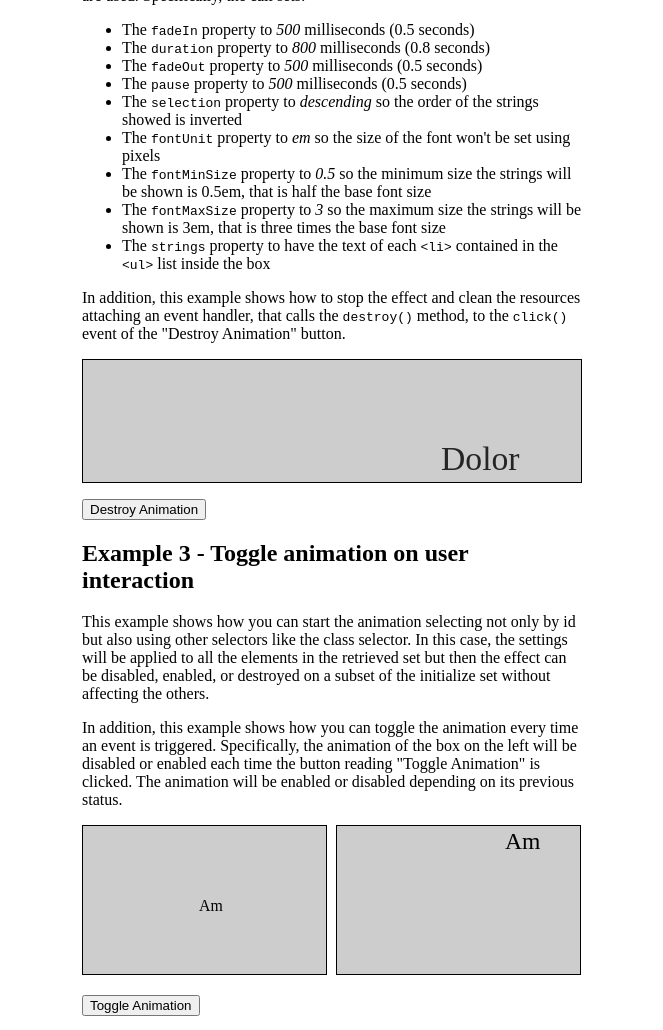
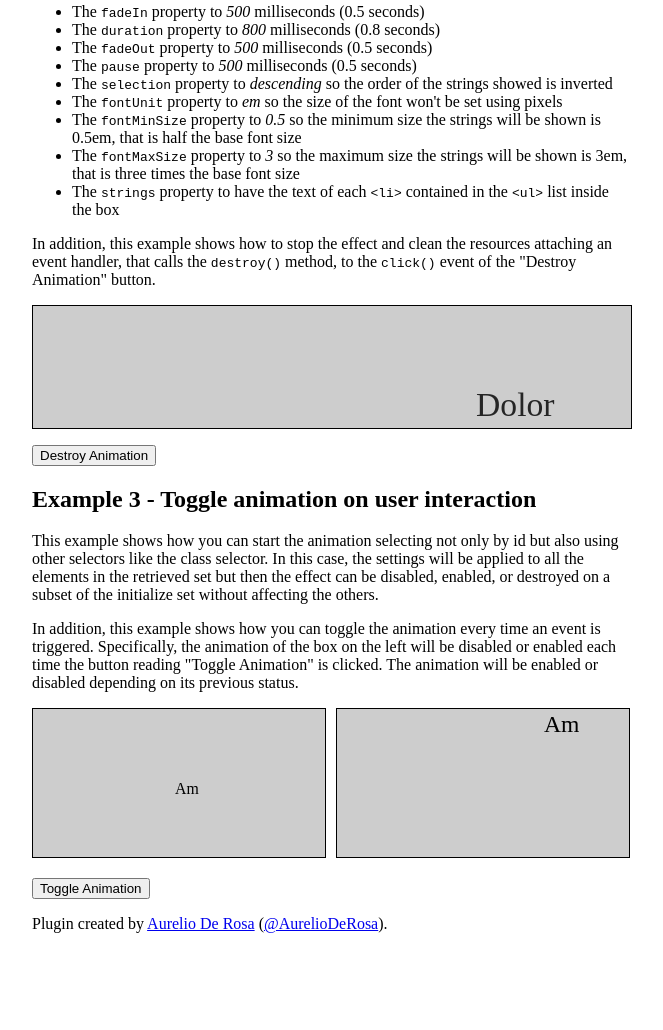
Before and after one commit to AurelioDeRosa/Audero-Flashing-Text, a website: page demo/index.html in a window 1280 px wide. Shown: the part 470-1500 px from the top of the page, without its empty margins (308-971 px from the left). After the commit the page ends 1419 px from the top, so only its background shows below. Drawn offline with nearby package versions, Linux system fonts and the light colour scheme.

Commit message:
Demo: Improved code

```diff
--- a/demo/index.html
+++ b/demo/index.html
@@ -1,32 +1,35 @@
 <!DOCTYPE html>
-<html xmlns="http://www.w3.org/1999/html">
+<html lang="en">
    <head>
       <title>Audero Flashing Text Demo - Created by Aurelio De Rosa</title>
       <meta charset="UTF-8" />
       <style>
-         * {
-            -webkit-box-sizing: border-box;
-            -moz-box-sizing: border-box;
+         *
+         {
             box-sizing: border-box;
          }
 
-         body {
-            width: 500px;
+         body
+         {
+            max-width: 600px;
             margin: 0 auto;
          }
 
-         h1 {
+         h1
+         {
             text-align: center;
          }
 
          .box,
-         .half-box {
+         .half-box
+         {
             background-color: #CDCDCD;
             border: 1px solid #000000;
             margin-bottom: 1em;
          }
 
-         .half-box {
+         .half-box
+         {
             display: inline-block;
             *display: inline;
             *zoom: 1;
@@ -34,50 +37,21 @@
             height: 150px;
          }
 
-         #box-3 {
+         #box-3
+         {
             margin-right: 1%;
          }
 
-         button {
+         button
+         {
             display: block;
             margin-bottom: 1em;
          }
       </style>
-      <script src="//ajax.googleapis.com/ajax/libs/jquery/1.10.2/jquery.min.js"></script>
-      <script src="../src/jquery.auderoFlashingText.js"></script>
-      <script>
-         $(window).load(function() {
-            $("#box-1").auderoFlashingText();
-            $("#box-2").auderoFlashingText({
-               fadeIn: 500,
-               duration: 800,
-               fadeOut: 500,
-               pause: 500,
-               selection: "descending",
-               fontUnit: "em",
-               fontMinSize: 0.5,
-               fontMaxSize: 3,
-               strings: $("#box-2 > ul").children("li").map(function() {
-                  return $(this).text();
-               })
-            });
-            $(".half-box").auderoFlashingText({
-               selection: "ascending",
-               strings: ['I', 'Am', 'Awesome!']
-            });
-            $("#destroy-box-2").click(function() {
-               $("#box-2").auderoFlashingText('destroy');
-               return false;
-            });
-            $("#toggle-box-3").click(function() {
-               $("#box-3").auderoFlashingText('toggle');
-               return false;
-            });
-         });
-      </script>
    </head>
    <body>
       <h1>Audero Flashing Text Demo - Created by Aurelio De Rosa</h1>
+
       <h2>Example 1 - Basic</h2>
       <p>
          This example shows the most basic configuration in which you call the <code>auderoFlashingText()</code>
@@ -88,6 +62,7 @@
          <p>Second</p>
          <p>Third</p>
       </div>
+
       <h2>Example 2 - Set options</h2>
       <p>
          This example demonstrates how you can customize the animation passing options to the initialization
@@ -124,6 +99,7 @@
          </ul>
       </div>
       <button id="destroy-box-2">Destroy Animation</button>
+
       <h2>Example 3 - Toggle animation on user interaction</h2>
       <p>
          This example shows how you can start the animation selecting not only by id but also using other selectors
@@ -142,5 +118,47 @@
       <div id="box-4" class="half-box">
       </div>
       <button id="toggle-box-3">Toggle Animation</button>
+
+      <p>
+         Plugin created by <a href="http://www.audero.it">Aurelio De Rosa</a>
+         (<a href="https://twitter.com/AurelioDeRosa">@AurelioDeRosa</a>).
+      </p>
+
+      <script src="https://code.jquery.com/jquery-1.11.3.min.js"></script>
+      <script src="../src/jquery.auderoFlashingText.js"></script>
+      <script>
+         $('#box-1').auderoFlashingText();
+
+         $('#box-2').auderoFlashingText({
+            fadeIn: 500,
+            duration: 800,
+            fadeOut: 500,
+            pause: 500,
+            selection: 'descending',
+            fontUnit: 'em',
+            fontMinSize: 0.5,
+            fontMaxSize: 3,
+            strings: $('#box-2 > ul').children('li').map(function() {
+               return $(this).text();
+            })
+         });
+
+         $('.half-box').auderoFlashingText({
+            selection: 'ascending',
+            strings: ['I', 'Am', 'Awesome!']
+         });
+
+         $('#destroy-box-2').click(function(event) {
+            event.preventDefault();
+
+            $('#box-2').auderoFlashingText('destroy');
+         });
+
+         $('#toggle-box-3').click(function(event) {
+            event.preventDefault();
+
+            $('#box-3').auderoFlashingText('toggle');
+         });
+      </script>
    </body>
 </html>
```
